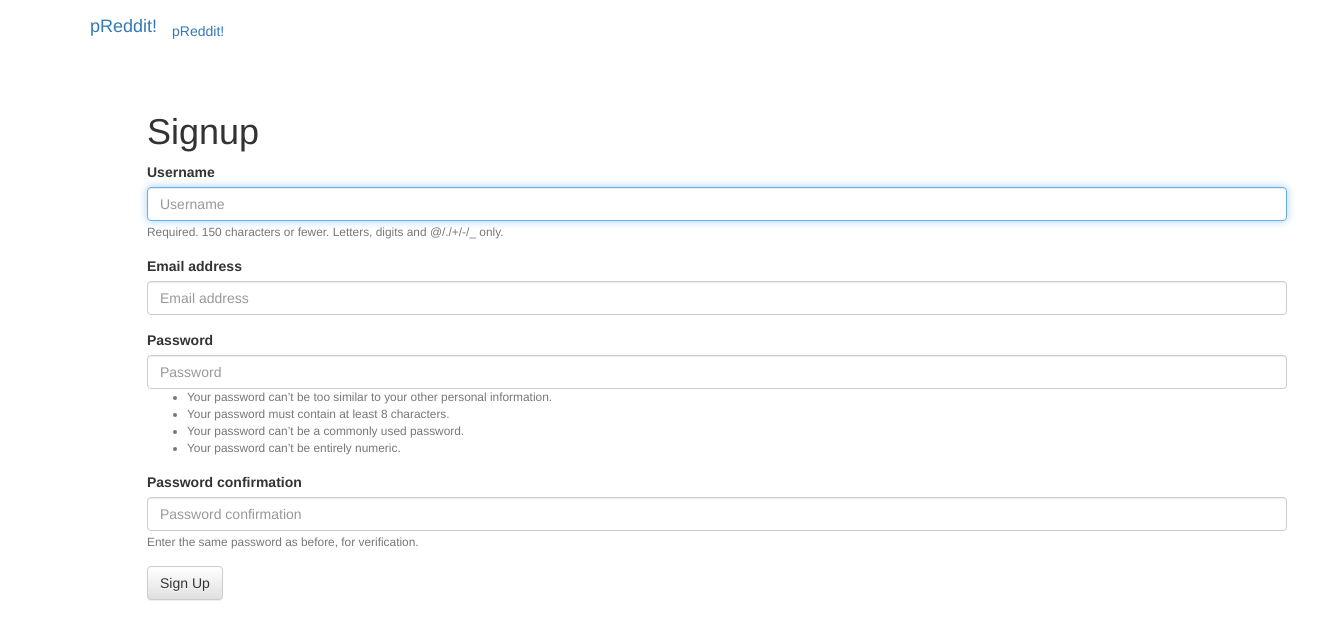
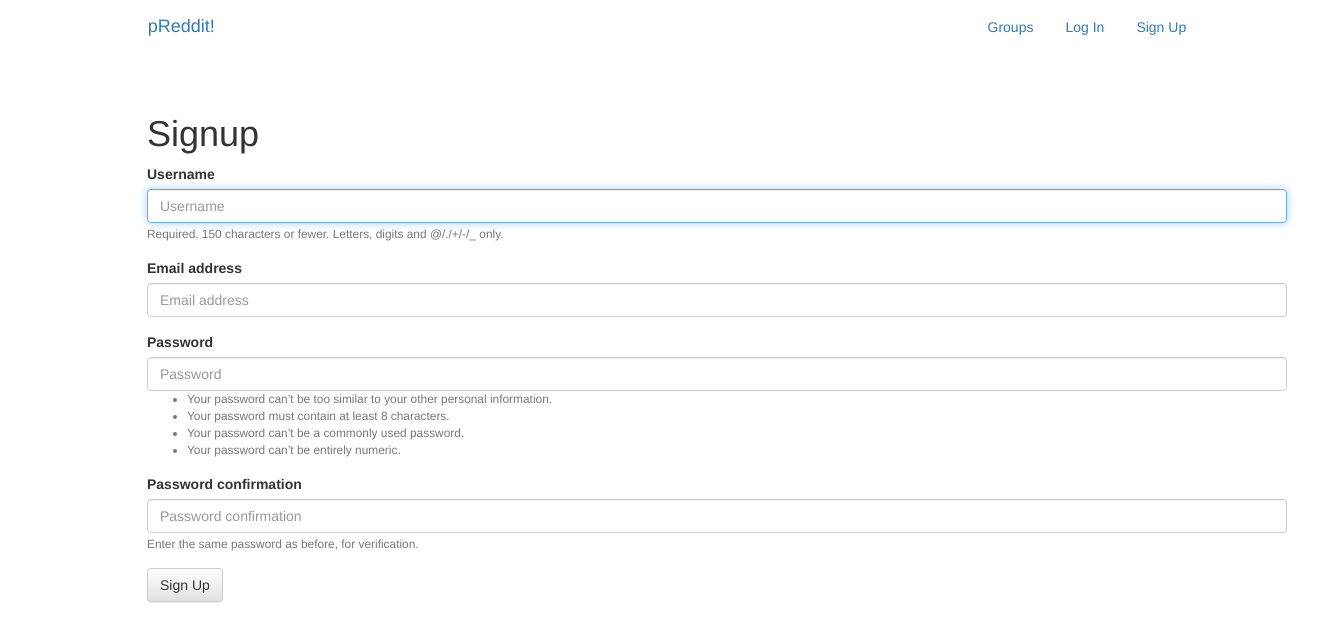
Before and after one commit to PratikGarai/Group-Articles-Webapp, a Django app: page /accounts/signup/ in a window 1320 px wide. Shown: the top 642 px of the page. Run offline with Django 3.2, Linux system fonts and the light colour scheme; some libraries are stand-ins or nearby versions.

Commit message:
navbar added

```diff
--- a/socialProject/templates/base.html
+++ b/socialProject/templates/base.html
@@ -14,9 +14,21 @@
 	</head>
 	<body>
 		<nav role="navigation" class="navbar mynav" id="navbar">
-			<div class="container">
+			<div class="main-container">
 				<a class="navbar-brand mynav-item mynav-brand" href="{% url 'home' %}">pReddit!</a>
-				<a class="navbar mynav-item" href="{% url 'home' %}">pReddit!</a>
+
+				<ul class="nav navbar-nav navbar-right">
+					{% if user.is_authenticated %}
+						<li><a class="navbar mynav-item" href="#">Post</a></li>
+						<li><a class="navbar mynav-item" href="#">Groups</a></li>
+						<li><a class="navbar mynav-item" href="#">Create Group</a></li>
+						<li><a class="navbar mynav-item" href="{% url 'accounts:logout' %}">Logout</a></li>
+					{% else %}
+						<li><a class="navbar mynav-item" href="#">Groups</a></li>
+						<li><a class="navbar mynav-item" href="{% url 'accounts:login' %}">Log In</a></li>
+						<li><a class="navbar mynav-item" href="{% url 'accounts:signup' %}">Sign Up</a></li>
+					{% endif %}
+				</ul>
 			</div>
 		</nav>
 		<div class="main-container">
```
